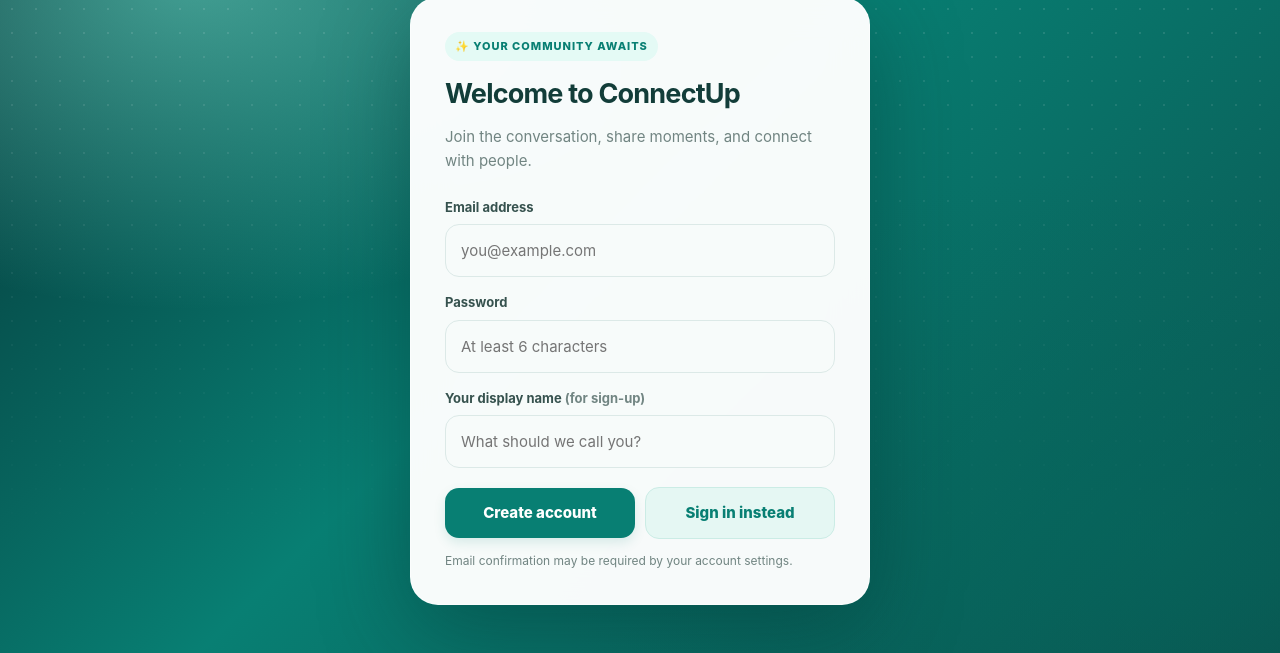
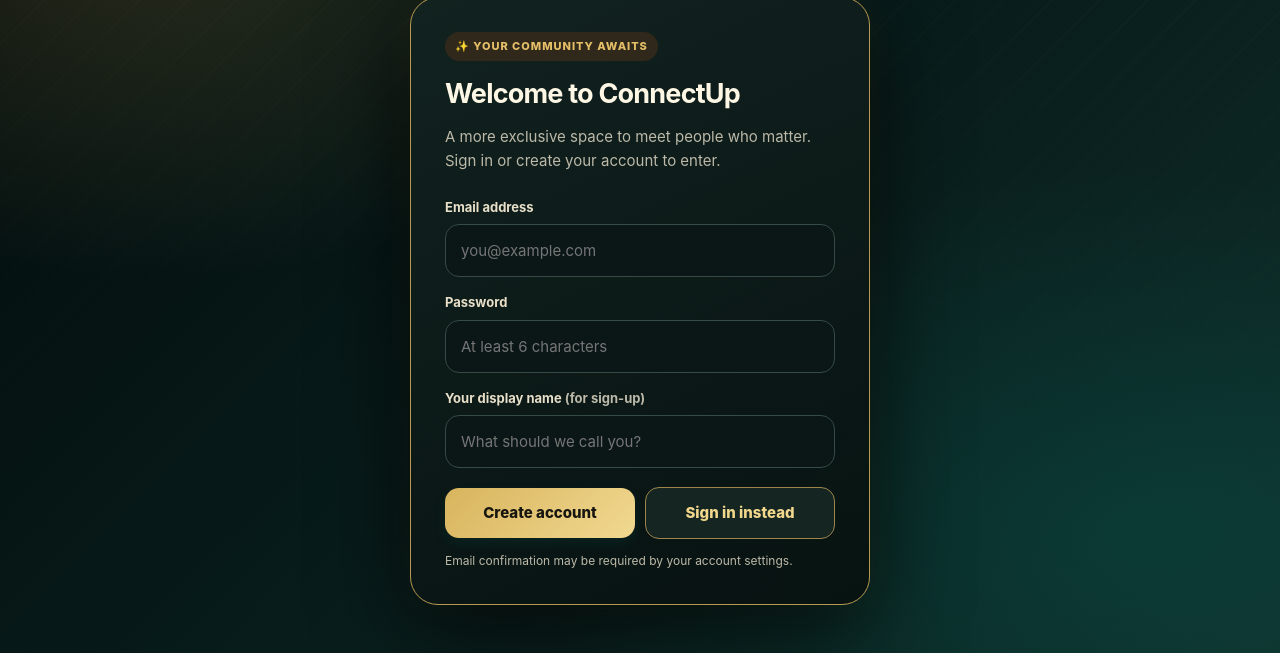
Before and after one commit to Connectup-global/Connect-up-social, a plain HTML site: page index.html in a window 1280 px wide. Shown: the part 147-800 px from the top of the page. Drawn offline with nearby package versions, Linux system fonts and the light colour scheme.

Commit message:
Update index.html

```diff
--- a/index.html
+++ b/index.html
@@ -84,13 +84,13 @@ label{font-size:13px;font-weight:700;color:#36524e}
  .posthead .btn{padding:8px 10px;font-size:12px}
 }
 
-/* ConnectUp welcome-screen redesign: authentication only */
-body{min-height:100vh;background:radial-gradient(ellipse at 15% 15%,rgba(117,231,211,.55),transparent 35%),radial-gradient(ellipse at 90% 85%,rgba(4,105,94,.55),transparent 38%),linear-gradient(135deg,#062f32 0%,#087f73 48%,#0b514d 100%);background-attachment:fixed;display:flex;flex-direction:column;align-items:center;justify-content:center;padding:24px 14px;position:relative;overflow-x:hidden}
-body:before{content:"";position:fixed;inset:0;pointer-events:none;opacity:.18;background-image:radial-gradient(rgba(255,255,255,.8) 1px,transparent 1px);background-size:24px 24px;mask-image:linear-gradient(to bottom,black,transparent 90%)}
+/* ConnectUp premium dark welcome screen; community features appear only after sign-in */
+body{min-height:100vh;background:radial-gradient(ellipse at 12% 10%,rgba(212,175,85,.17),transparent 34%),radial-gradient(ellipse at 90% 85%,rgba(0,125,111,.22),transparent 38%),linear-gradient(135deg,#030b0b 0%,#071b1a 48%,#102c28 100%);background-attachment:fixed;display:flex;flex-direction:column;align-items:center;justify-content:center;padding:24px 14px;position:relative;overflow-x:hidden}
+body:before{content:"";position:fixed;inset:0;pointer-events:none;opacity:.12;background-image:linear-gradient(135deg,transparent 48%,rgba(220,185,105,.5) 49%,transparent 50%);background-size:48px 48px;mask-image:linear-gradient(to bottom,black,transparent 90%)}
 .top{position:relative;z-index:1;background:transparent;border:0;backdrop-filter:none;width:100%;max-width:460px}
 .topin{justify-content:center;padding:0 0 22px;max-width:none}
 .brand{font-size:clamp(34px,8vw,48px);font-weight:950;letter-spacing:-1.8px;color:#fff;gap:12px;text-shadow:0 4px 22px #001d1c70}
-.brand span{color:#b8fff0}
+.brand span{color:#e4bf67}
 .brandmark{width:54px;height:54px;border-radius:18px;font-size:29px;background:linear-gradient(145deg,#173d3a,#082725);box-shadow:0 8px 25px #001f1d70;border:1px solid #d9b76a; color:#f3d58a}
 .brandmark svg{width:31px;height:31px;display:block;filter:drop-shadow(0 2px 4px #0005)}
 .brandmark .diamond-fill{fill:#e4bf67}
@@ -98,16 +98,16 @@ body:before{content:"";position:fixed;inset:0;pointer-events:none;opacity:.18;ba
 .top .tagline,.top #authButton,.top #signOutButton{display:none!important}
 .wrap{position:relative;z-index:1;width:100%;max-width:460px;margin:0;padding:0}
 #message{width:100%;max-width:460px;order:3;margin-top:12px}
-#authCard{display:block!important;background:rgba(255,255,255,.97);border:1px solid #ffffff99;border-radius:28px;padding:clamp(22px,6vw,34px);box-shadow:0 25px 90px #002b2b65;backdrop-filter:blur(18px);margin:0;animation:appear .45s ease-out}
-#authCard .eyebrow{background:#e4faf5;color:#087f73}
-#authCard h2{font-size:27px;letter-spacing:-.8px;margin-top:14px;color:#123d39}
+#authCard{display:block!important;background:linear-gradient(155deg,rgba(18,35,32,.98),rgba(7,18,17,.98));color:#f6f2e8;border:1px solid #b99851;border-radius:28px;padding:clamp(22px,6vw,34px);box-shadow:0 25px 90px #000b,0 0 35px #d7b75a12;backdrop-filter:blur(18px);margin:0;animation:appear .45s ease-out}
+#authCard .eyebrow{background:#30291b;color:#e4bf67}
+#authCard h2{font-size:27px;letter-spacing:-.8px;margin-top:14px;color:#fff7e5}
 #authCard>p.muted{line-height:1.6;margin-bottom:22px}
 #authCard .auth-grid{display:grid;grid-template-columns:1fr;gap:0}
-#authCard .field{padding:14px 15px;border-radius:14px;background:#f7fbfa}
+#authCard .field{padding:14px 15px;border-radius:14px;background:#0b1716;color:#fff;border:1px solid #354b43}
 #authCard .row{display:grid;grid-template-columns:1fr 1fr;margin-top:6px}
 #authCard .btn{padding:13px 12px;border-radius:14px;font-weight:850}
-#authCard .btn.secondary{border:1px solid #cbece5}
-.layout,.foot{display:none!important}
+#authCard .btn.secondary{border:1px solid #b99851;background:#172522;color:#f4d98d}
+.layout,.foot{display:none!important}#authCard.hidden{display:none!important}body.authenticated .layout{display:grid!important;max-width:1180px;width:100%;margin:24px auto 0}body.authenticated .foot{display:block!important;color:#bba96f;text-align:center;margin-top:24px}body.authenticated #authCard{display:none!important}body.authenticated .top{max-width:1180px}body.authenticated .top .tagline{display:block!important;color:#c9c0a4}body.authenticated .top #signOutButton{display:inline-flex!important}body.authenticated .wrap{max-width:1180px}body.authenticated{justify-content:flex-start}body.authenticated .brand{font-size:32px}#authCard label{color:#e8dfc8}#authCard .muted,#authCard .small{color:#bcb9a9}#authCard .btn{background:linear-gradient(135deg,#d8b45d,#f1d991);color:#17150f;border:0}#authCard .btn.secondary{background:#152522;color:#f2d88c;border:1px solid #9d854a}
 @keyframes appear{from{opacity:0;transform:translateY(12px)}to{opacity:1;transform:translateY(0)}}
 @media(max-width:520px){body{padding:20px 14px}.topin{padding-bottom:18px}.brandmark{width:48px;height:48px}#authCard{border-radius:23px}.wrap{margin:0}}
 
@@ -124,7 +124,7 @@ body:before{content:"";position:fixed;inset:0;pointer-events:none;opacity:.18;ba
  <div id="message" class="status hidden" role="status"></div>
  <section id="authCard" class="card">
   <span class="eyebrow">✨ Your community awaits</span><h2 style="margin-top:12px">Welcome to ConnectUp</h2>
-  <p class="muted">Join the conversation, share moments, and connect with people.</p>
+  <p class="muted">A more exclusive space to meet people who matter. Sign in or create your account to enter.</p>
   <div class="auth-grid"><div><label for="email">Email address</label><input id="email" class="field" type="email" autocomplete="email" placeholder="you@example.com"></div>
   <div><label for="password">Password</label><input id="password" class="field" type="password" autocomplete="current-password" minlength="6" placeholder="At least 6 characters"></div></div>
   <label for="displayName">Your display name <span class="muted">(for sign-up)</span></label><input id="displayName" class="field" maxlength="40" placeholder="What should we call you?">
@@ -169,7 +169,7 @@ async function signUp(){clearMessage();const email=el('email').value.trim(),pass
 async function signIn(){clearMessage();const email=el('email').value.trim(),password=el('password').value;if(!email||!password){message('Enter your email and password.',true);return;}const{data,error}=await sb.auth.signInWithPassword({email,password});if(error){message(error.message,true);return;}currentUser=data.user;await ensureProfile(el('displayName').value.trim());await updateAuthUI();el('authCard').classList.add('hidden');message('You are signed in.');await loadFeed('all');}
 async function signOut(){const{error}=await sb.auth.signOut();if(error){message(error.message,true);return;}currentUser=null;await updateAuthUI();message('You have signed out.');await loadFeed('all');}
 async function ensureProfile(display=''){if(!currentUser)return;const{data,error}=await sb.from('profiles').select('*').eq('id',currentUser.id).maybeSingle();if(error){console.error(error);return;}if(!data){const base=(display||currentUser.user_metadata?.display_name||currentUser.email?.split('@')[0]||'member').toLowerCase().replace(/[^a-z0-9_]/g,'').slice(0,25)||'member';const{error:insertError}=await sb.from('profiles').insert({id:currentUser.id,username:base+'_'+currentUser.id.slice(0,5),display_name:display||currentUser.user_metadata?.display_name||base,bio:''});if(insertError)console.error(insertError);}}
-async function updateAuthUI(){const{data}=await sb.auth.getSession();currentUser=data.session?.user||null;el('authButton').classList.toggle('hidden',!!currentUser);el('signOutButton').classList.toggle('hidden',!currentUser);['postContent','mediaFile','publishButton'].forEach(id=>el(id).disabled=!currentUser);el('signedOutHint').classList.toggle('hidden',!!currentUser);el('profileCard').classList.toggle('hidden',!currentUser);if(currentUser){const{data:p}=await sb.from('profiles').select('*').eq('id',currentUser.id).maybeSingle();if(p){el('profileDisplay').value=p.display_name||'';el('profileUsername').value=p.username||'';el('profileBio').value=p.bio||'';}}}
+async function updateAuthUI(){const{data}=await sb.auth.getSession();currentUser=data.session?.user||null;document.body.classList.toggle('authenticated',!!currentUser);el('authButton').classList.toggle('hidden',!!currentUser);el('signOutButton').classList.toggle('hidden',!currentUser);['postContent','mediaFile','publishButton'].forEach(id=>el(id).disabled=!currentUser);el('signedOutHint').classList.toggle('hidden',!!currentUser);el('profileCard').classList.toggle('hidden',!currentUser);if(currentUser){const{data:p}=await sb.from('profiles').select('*').eq('id',currentUser.id).maybeSingle();if(p){el('profileDisplay').value=p.display_name||'';el('profileUsername').value=p.username||'';el('profileBio').value=p.bio||'';}}}
 async function saveProfile(){if(!currentUser){message('Sign in first.',true);return;}clearMessage();const display=el('profileDisplay').value.trim(),username=el('profileUsername').value.trim().toLowerCase().replace(/[^a-z0-9_]/g,'').slice(0,30),bio=el('profileBio').value.trim();if(!display||!username){message('Please enter a display name and username.',true);return;}let avatarUrl;const file=el('avatarFile').files[0];if(file){if(!['image/jpeg','image/png','image/webp','image/gif'].includes(file.type)){message('Choose a JPG, PNG, WEBP, or GIF image.',true);return;}const path=`${currentUser.id}/avatar-${Date.now()}-${file.name.replace(/[^a-zA-Z0-9._-]/g,'_')}`;const{error:upErr}=await sb.storage.from('Connectup-media').upload(path,file,{upsert:true,contentType:file.type});if(upErr){message('Photo upload failed: '+upErr.message,true);return;}avatarUrl=sb.storage.from('Connectup-media').getPublicUrl(path).data.publicUrl;}const update={id:currentUser.id,display_name:display,username,bio};if(avatarUrl)update.avatar_url=avatarUrl;const{error}=await sb.from('profiles').upsert(update,{onConflict:'id'});if(error){message('Could not save profile: '+error.message,true);return;}profileCache[currentUser.id]=update;message('Profile saved.');await loadFeed(feedMode);}
 async function publishPost(){if(!currentUser){message('Sign in to publish.',true);return;}clearMessage();const content=el('postContent').value.trim(),file=el('mediaFile').files[0];if(!content&&!file){message('Write something or choose a photo/video first.',true);return;}let mediaUrl=null,mediaType=null;if(file){if(file.size>50*1024*1024){message('Choose a file smaller than 50 MB.',true);return;}if(!['image/jpeg','image/png','image/webp','image/gif','video/mp4','video/webm'].includes(file.type)){message('Please choose JPG, PNG, WEBP, GIF, MP4, or WEBM.',true);return;}const path=`${currentUser.id}/${Date.now()}-${file.name.replace(/[^a-zA-Z0-9._-]/g,'_')}`;const{error:uploadError}=await sb.storage.from('Connectup-media').upload(path,file,{contentType:file.type,upsert:false});if(uploadError){message('Media upload failed: '+uploadError.message,true);return;}mediaUrl=sb.storage.from('Connectup-media').getPublicUrl(path).data.publicUrl;mediaType=file.type.startsWith('video/')?'video':'image';}const{error}=await sb.from('posts').insert({user_id:currentUser.id,content,media_url:mediaUrl,media_type:mediaType});if(error){message('Could not publish: '+error.message,true);return;}el('postContent').value='';el('mediaFile').value='';message('Your post is published!');await loadFeed('all');}
 async function getProfiles(ids){const missing=[...new Set(ids.filter(id=>id&&!profileCache[id]))];if(missing.length){const{data,error}=await sb.from('profiles').select('id,username,display_name,bio,avatar_url').in('id',missing);if(!error)(data||[]).forEach(p=>profileCache[p.id]=p);}return profileCache;}
```
